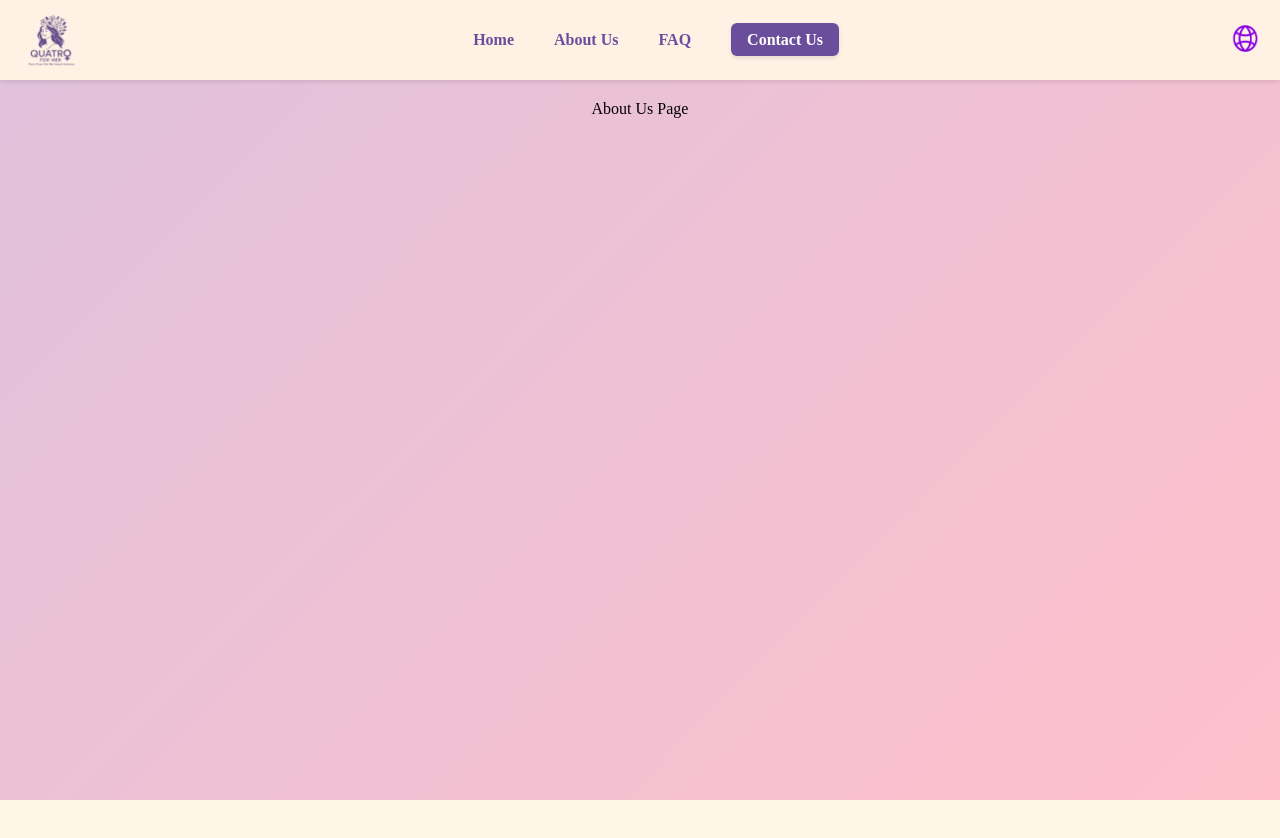
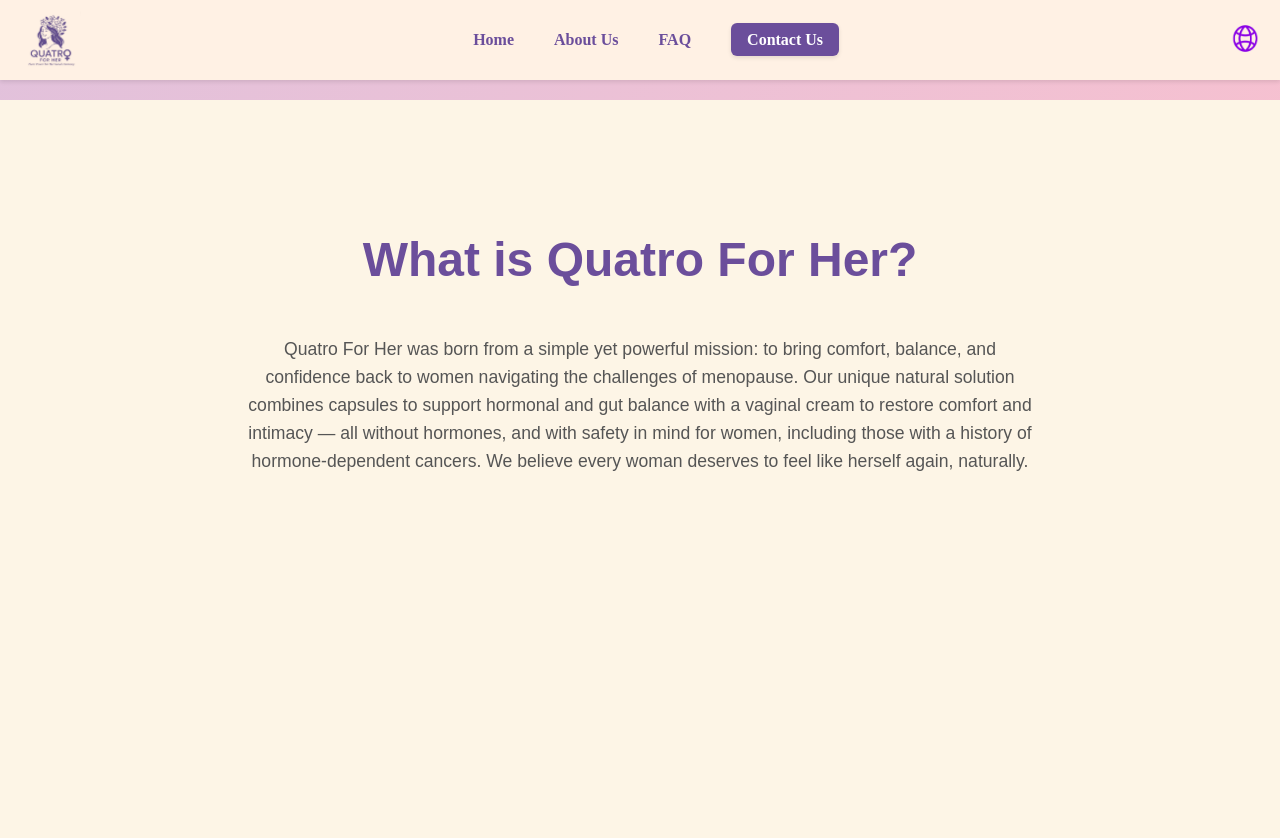
Before and after one commit to Ayymcn/Quatroforher, a React (Vite) app: page /about in a window 1280 px wide. Shown: the top 838 px of the page. Before the commit the page ends 800 px from the top, so only its background shows below. Built offline with nearby package versions, Linux system fonts and the light colour scheme.

Commit message:
aboutus1

```diff
--- a/src/App.jsx
+++ b/src/App.jsx
@@ -2,6 +2,7 @@
 import { Routes, Route, Link } from "react-router-dom";
 import FAQ from "./pages/FAQ";
 import Contact from "./pages/Contact";
+import AboutUs from "./pages/AboutUs"; // Import the new AboutUs page
 
 function App() {
   const [menuOpen, setMenuOpen] = useState(false);
@@ -103,7 +104,7 @@
       <main className="main-content">
         <Routes>
           <Route path="/" element={<div></div>} />
-          <Route path="/about" element={<div>About Us Page</div>} />
+          <Route path="/about" element={<AboutUs />} /> {/* Add the new route for AboutUs */}
           <Route path="/faq" element={<FAQ />} />
           <Route path="/contact" element={<Contact />} />
         </Routes>
@@ -168,7 +169,6 @@
         .logo-container, .lang-container {
           box-sizing: border-box;
           border: 1px solid transparent;
-          /* Removed border-radius */
           transition: border 0.3s ease, box-shadow 0.3s ease;
         }
 
--- /dev/null
+++ b/src/pages/AboutUs.jsx
@@ -0,0 +1,101 @@
+import React, { useEffect, useState } from 'react';
+
+function AboutUs() {
+  const [showTitle, setShowTitle] = useState(false);
+  const [showIntro, setShowIntro] = useState(false);
+
+  useEffect(() => {
+    // Show the title after a brief delay
+    const titleTimer = setTimeout(() => {
+      setShowTitle(true);
+    }, 500);
+
+    // Show the intro paragraph after another delay
+    const introTimer = setTimeout(() => {
+      setShowIntro(true);
+    }, 1000);
+
+    return () => {
+      clearTimeout(titleTimer);
+      clearTimeout(introTimer);
+    };
+  }, []);
+
+  const purple = "#6b4e9b";
+
+  return (
+    <div className="about-us-container">
+      <div className={`about-us-title-slide ${showTitle ? 'visible' : ''}`}>
+        <h1 className="about-us-heading">What is Quatro For Her?</h1>
+      </div>
+
+      <div className={`about-us-intro-slide ${showIntro ? 'visible' : ''}`}>
+        <p className="about-us-paragraph">
+          Quatro For Her was born from a simple yet powerful mission: to bring comfort, balance, and confidence back to women navigating the challenges of menopause. Our unique natural solution combines capsules to support hormonal and gut balance with a vaginal cream to restore comfort and intimacy — all without hormones, and with safety in mind for women, including those with a history of hormone-dependent cancers. We believe every woman deserves to feel like herself again, naturally.
+        </p>
+      </div>
+
+      <style>{`
+        .about-us-container {
+          min-height: 100vh;
+          padding-top: 100px;
+          display: flex;
+          flex-direction: column;
+          align-items: center;
+          background-color: #fdf5e6;
+          font-family: 'Poppins', sans-serif;
+          color: #333;
+          text-align: center;
+        }
+
+        .about-us-title-slide,
+        .about-us-intro-slide {
+          opacity: 0;
+          transform: translateY(-20px);
+          transition: opacity 0.8s ease-out, transform 0.8s ease-out;
+          padding: 0 20px;
+          max-width: 800px;
+          margin-bottom: 20px;
+        }
+
+        .about-us-title-slide.visible,
+        .about-us-intro-slide.visible {
+          opacity: 1;
+          transform: translateY(0);
+        }
+
+        .about-us-title-slide {
+          transition-delay: 0.5s; /* Delay for the title slide */
+        }
+
+        .about-us-intro-slide {
+          transition-delay: 1s; /* Delay for the intro paragraph */
+        }
+
+        .about-us-heading {
+          font-size: 3rem;
+          color: ${purple};
+          font-weight: bold;
+          margin-bottom: 10px;
+        }
+
+        .about-us-paragraph {
+          font-size: 1.1rem;
+          color: #555;
+          line-height: 1.6;
+        }
+
+        @media (max-width: 768px) {
+          .about-us-heading {
+            font-size: 2.2rem;
+          }
+          .about-us-paragraph {
+            font-size: 1rem;
+          }
+        }
+      `}</style>
+    </div>
+  );
+}
+
+export default AboutUs;
```
Also changed, not shown: src/pages/About.jsx (deleted, +0 -10 lines).
